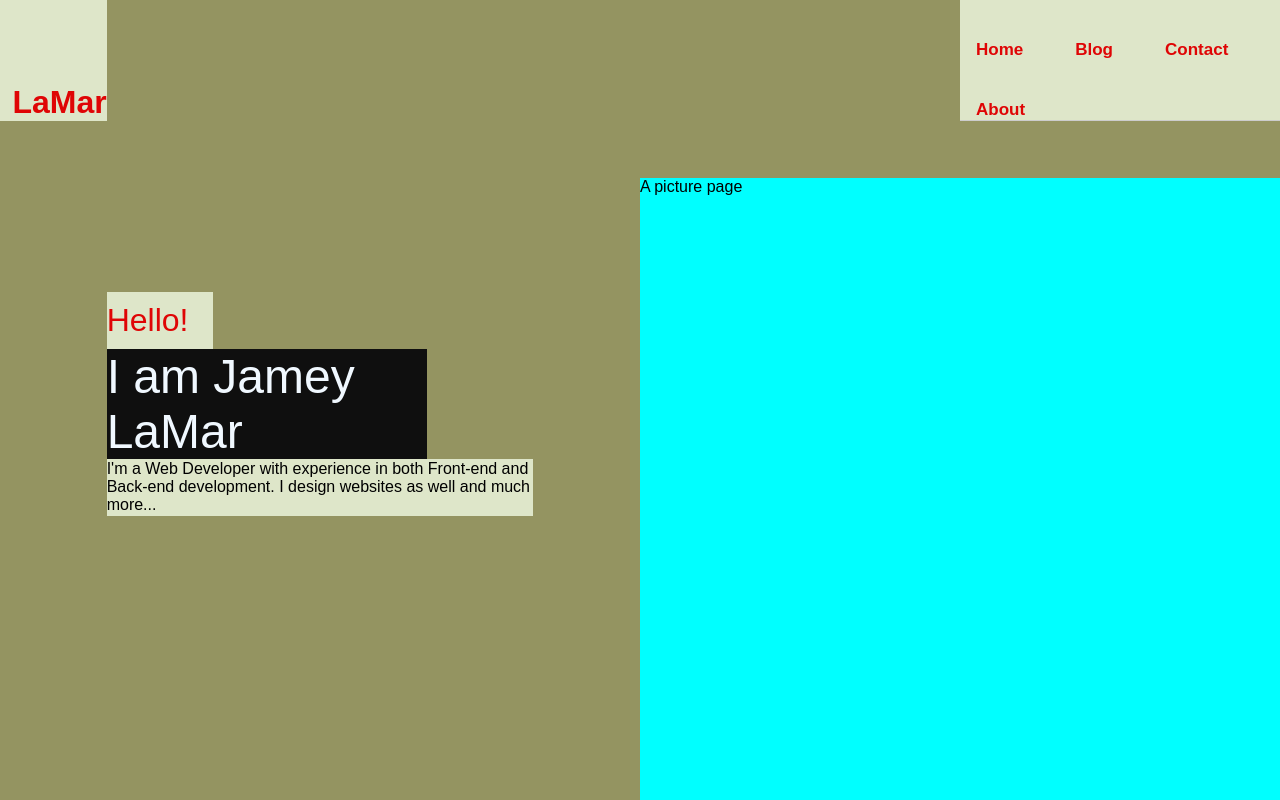
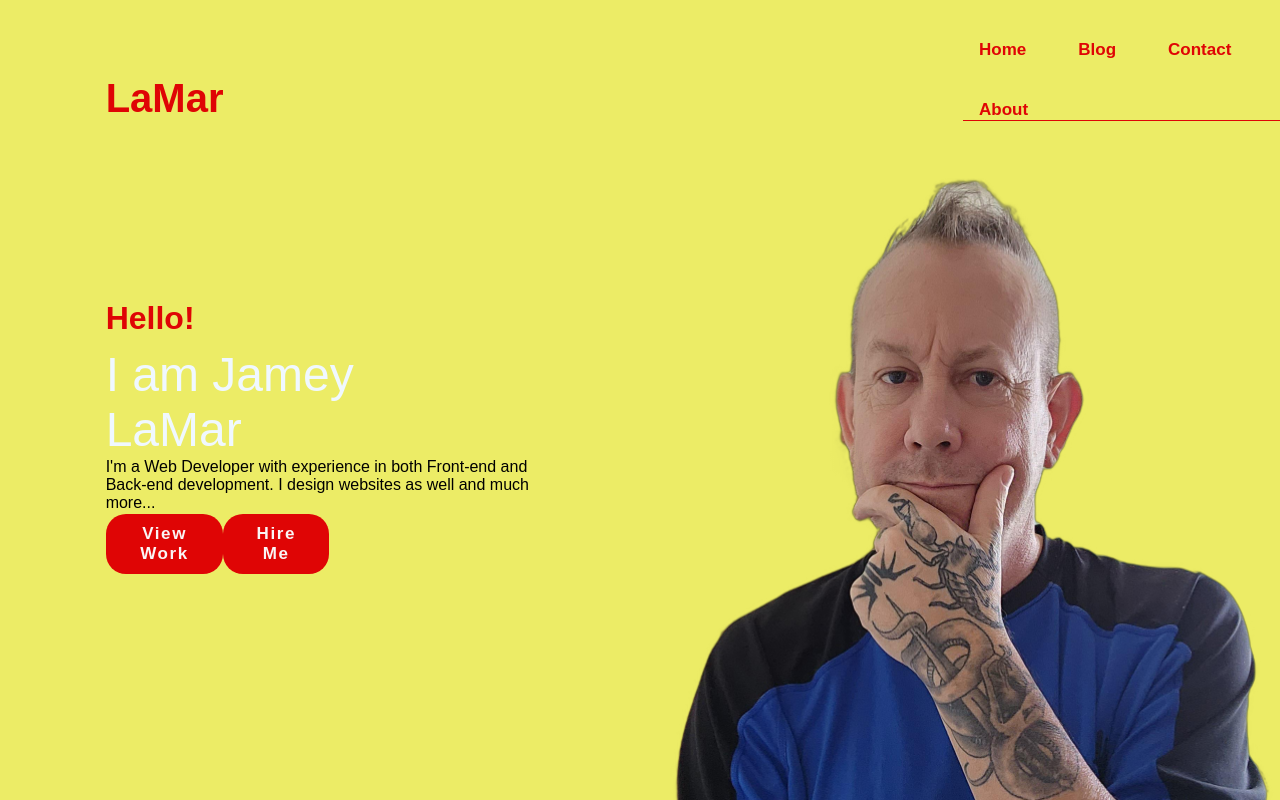
Before and after one commit to SuperJamey/BARD_Landing, a plain HTML site: page grid_page.html in a window 1280 px wide. Drawn offline with Linux system fonts and the light colour scheme.

Commit message:
add buttons and my picture

```diff
--- a/grid_page.html
+++ b/grid_page.html
@@ -23,9 +23,16 @@
     <div id="myName">I am Jamey LaMar</div>
     <div id="myExp">I'm a Web Developer with experience in
       both Front-end and Back-end development.
-      I design websites as well and much more...</div>
+      I design websites as well and much more...
+    </div>
+    <div id="btn1">
+      <button type="button" class="btn">View Work</button>
+    </div>
+    <div id="btn2">
+      <button type="button" class="btn">Hire Me</button>
+    </div>
 
-    <div class="box" id="gridArea">A picture page</div>
+    <div id="gridArea"><img src="thinker.png" alt="picture of Jamey LaMar"></div>
   </section>
 
 </body>
--- a/grid_style.css
+++ b/grid_style.css
@@ -8,25 +8,20 @@
   height: 100vh;
   width: 100vw;
   overflow: hidden;
-  background-color: rgb(148, 148, 97);
+  background-color: rgb(236, 236, 102);
   display: grid;
   grid-template-columns: repeat(12, 1fr);
   grid-template-rows: repeat(12, 1fr);
 }
 
-.box {
-  background-color: aqua;
-}
-
 #title {
   display: grid;
   grid-row: 1;
-  grid-column: 1;
-  background-color: rgb(222, 230, 201);
-  font-size: 2em;
+  grid-column: 2;
+  font-size: 2.5em;
   font-weight: bolder;
   color: #df0505;
-  justify-items: end;
+  justify-items: start;
   align-items: end;
 }
 
@@ -42,10 +37,9 @@ li {
 }
 
 .nav {
-  background-color: rgb(222, 230, 201);
   font-family: Arial, Helvetica, sans-serif;
   font-size: 1em;
-  border-bottom: 1px solid #ccc;
+  border-bottom: 1px solid #df0505;
   grid-area: 1 / 10 / span 1 / span 3;
 }
 
@@ -59,12 +53,12 @@ li {
 }
 
 .nav a:hover {
+  background-color: rgb(160, 47, 47);
   border-color: #df0505;
   border-style: solid;
   border-width: 1px;
   border-radius: 15px;
   font-weight: bolder;
-  background-color: rgb(160, 47, 47);
   text-align: center;
   color: rgb(252, 193, 84);
   box-shadow: 6px 6px 13px red;
@@ -76,7 +70,7 @@ li {
   grid-column: 2;
   align-items: center;
   font-size: 2em;
-  background-color: rgb(222, 230, 201);
+  font-weight: bold;
   color: #df0505;
 }
 
@@ -86,7 +80,6 @@ li {
   grid-column: 2 / span 3;
   align-items: center;
   font-size: 3em;
-  background-color: rgb(15, 15, 15);
   color: aliceblue;
 }
 
@@ -95,9 +88,48 @@ li {
   grid-row: 7;
   grid-column: 2 / span 4;
   align-items: center;
-  background-color: rgb(222, 230, 201);
+}
+
+.btn {
+  background-color: #df0505;
+  color: rgb(250, 245, 245);
+  font-size: 17px;
+  font-weight: bold;
+  letter-spacing: .1rem;
+  align-items: center;
+  padding: 10px 20px;
+  border-radius: 20px;
+  border: none;
+}
+
+.btn:hover {
+  background-color: rgb(160, 47, 47);
+  border-color: #df0505;
+  border-style: solid;
+  border-width: 1px;
+  border-radius: 15px;
+  font-weight: bolder;
+  text-align: center;
+  color: rgb(252, 193, 84);
+  box-shadow: 6px 6px 13px red;
+}
+
+#btn1 {
+  display: grid;
+  justify-content: center;
+  align-items: center;
+  grid-row: 8;
+  grid-column: 2;
+}
+
+#btn2 {
+  display: grid;
+  justify-items: center;
+  align-items: center;
+  grid-row: 8;
+  grid-column: 3;
 }
 
 #gridArea {
-  grid-area: 3 / 7 / span 10 / span 6;
+  grid-area: 3 / 7 / span 10 / span 4;
 }
```
Also changed, not shown: black-gradient.jpg (added), temp.txt, thinker.png (added).
